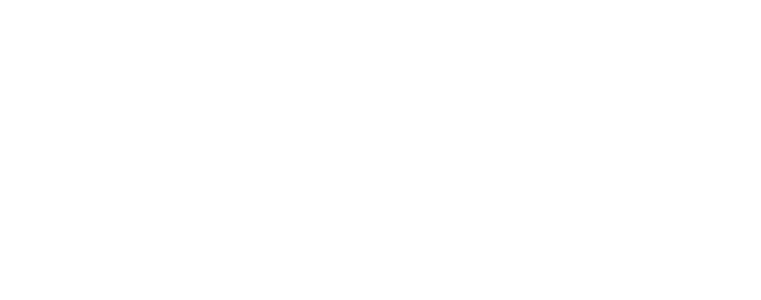
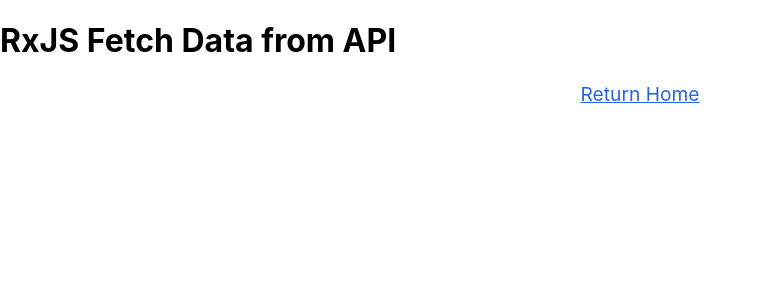
Before and after one commit to thisdot/starter.dev, a React (Create React App) app in the folder starters/cra-rxjs-styled-components/: page /rxjs-example in a window 1280 px wide. Before the commit this address had no page. Shown: the top 300 px of the page, without its empty margins (0-761 px from the left). Built offline with nearby package versions, Linux system fonts and the light colour scheme.

Commit message:
feat: adding rxjs example files

```diff
--- a/starters/cra-rxjs-styled-components/src/App.tsx
+++ b/starters/cra-rxjs-styled-components/src/App.tsx
@@ -1,6 +1,7 @@
 import { BrowserRouter, Routes, Route } from 'react-router-dom';
 import { Homepage } from './components/Homepage';
 import { Counter } from './components/Counter';
+import { RxJSExample } from './components/RxJS-Example';
 
 export default function App() {
   return (
@@ -8,6 +9,7 @@ export default function App() {
       <Routes>
         <Route path="/" element={<Homepage />} />
         <Route path="/button-example" element={<Counter />} />
+        <Route path="/rxjs-example" element={<RxJSExample />} />
       </Routes>
     </BrowserRouter>
   );
--- a/starters/cra-rxjs-styled-components/src/components/Homepage/Homepage.styles.tsx
+++ b/starters/cra-rxjs-styled-components/src/components/Homepage/Homepage.styles.tsx
@@ -23,7 +23,9 @@ export const ButtonLinkDiv = styled.div`
   margin: 10px 0;
 `;
 
-export const ButtonExampleLink = styled(Link)`
+export const ExampleLink = styled(Link)`
+  display: block;
+  margin: 10px 0;
   font-size: 1.2rem;
   color: rgb(37 99 235);
   &:hover {
--- a/starters/cra-rxjs-styled-components/src/components/Homepage/Homepage.tsx
+++ b/starters/cra-rxjs-styled-components/src/components/Homepage/Homepage.tsx
@@ -1,7 +1,7 @@
 import {
   HeaderContainer,
   Header,
-  ButtonExampleLink,
+  ExampleLink,
   ButtonLinkDiv,
 } from './Homepage.styles';
 export function Homepage() {
@@ -9,9 +9,10 @@ export function Homepage() {
     <HeaderContainer>
       <Header>Create React App, RxJS and styled-components Starter kit</Header>
       <ButtonLinkDiv>
-        <ButtonExampleLink to="/button-example">
+        <ExampleLink to="/button-example">
           See Button example component
-        </ButtonExampleLink>
+        </ExampleLink>
+        <ExampleLink to="/rxjs-example">See RxJS example component</ExampleLink>
       </ButtonLinkDiv>
     </HeaderContainer>
   );
--- /dev/null
+++ b/starters/cra-rxjs-styled-components/src/components/RxJS-Example/RxJS-Example.styles.tsx
@@ -0,0 +1,18 @@
+import styled from 'styled-components';
+import { Link } from 'react-router-dom';
+export const RxJSExampleContainer = styled.div`
+  margin: auto;
+`;
+export const HomeLinkDiv = styled.div`
+  text-align: center;
+  margin: 10px 0;
+`;
+
+export const ReturnHomeLink = styled(Link)`
+  font-size: 1.2rem;
+  color: rgb(37 99 235);
+  &:hover {
+    color: rgb(30 64 175);
+    text-decoration: underline;
+  }
+`;
--- /dev/null
+++ b/starters/cra-rxjs-styled-components/src/components/RxJS-Example/RxJS-Example.tsx
@@ -0,0 +1,16 @@
+import {
+  RxJSExampleContainer,
+  HomeLinkDiv,
+  ReturnHomeLink,
+} from './RxJS-Example.styles';
+
+export const RxJSExample = () => {
+  return (
+    <RxJSExampleContainer>
+      <h1>RxJS Fetch Data from API</h1>
+      <HomeLinkDiv>
+        <ReturnHomeLink to="/">Return Home</ReturnHomeLink>
+      </HomeLinkDiv>
+    </RxJSExampleContainer>
+  );
+};
--- /dev/null
+++ b/starters/cra-rxjs-styled-components/src/components/RxJS-Example/index.ts
@@ -0,0 +1 @@
+export { RxJSExample } from './RxJS-Example';
```
Also changed, not shown: 2 other files (tests, documents, lock files or other folders).
